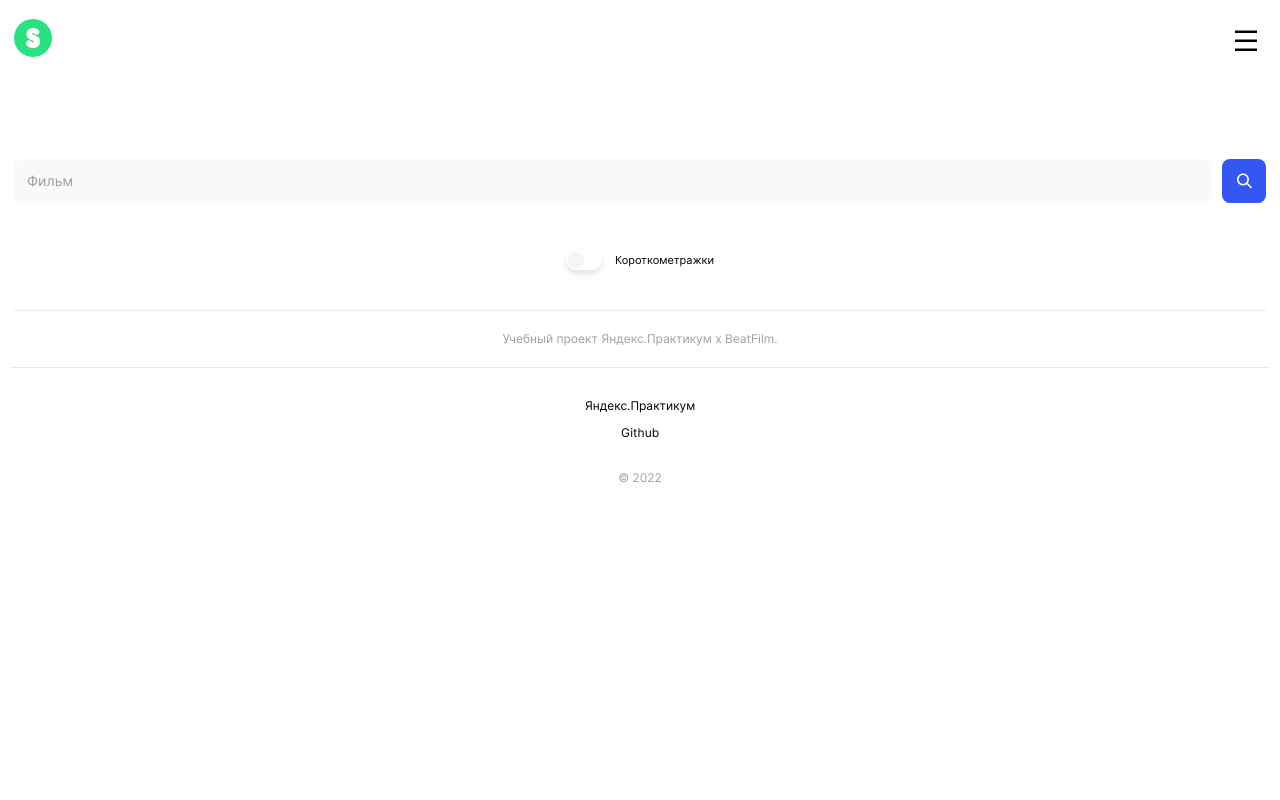
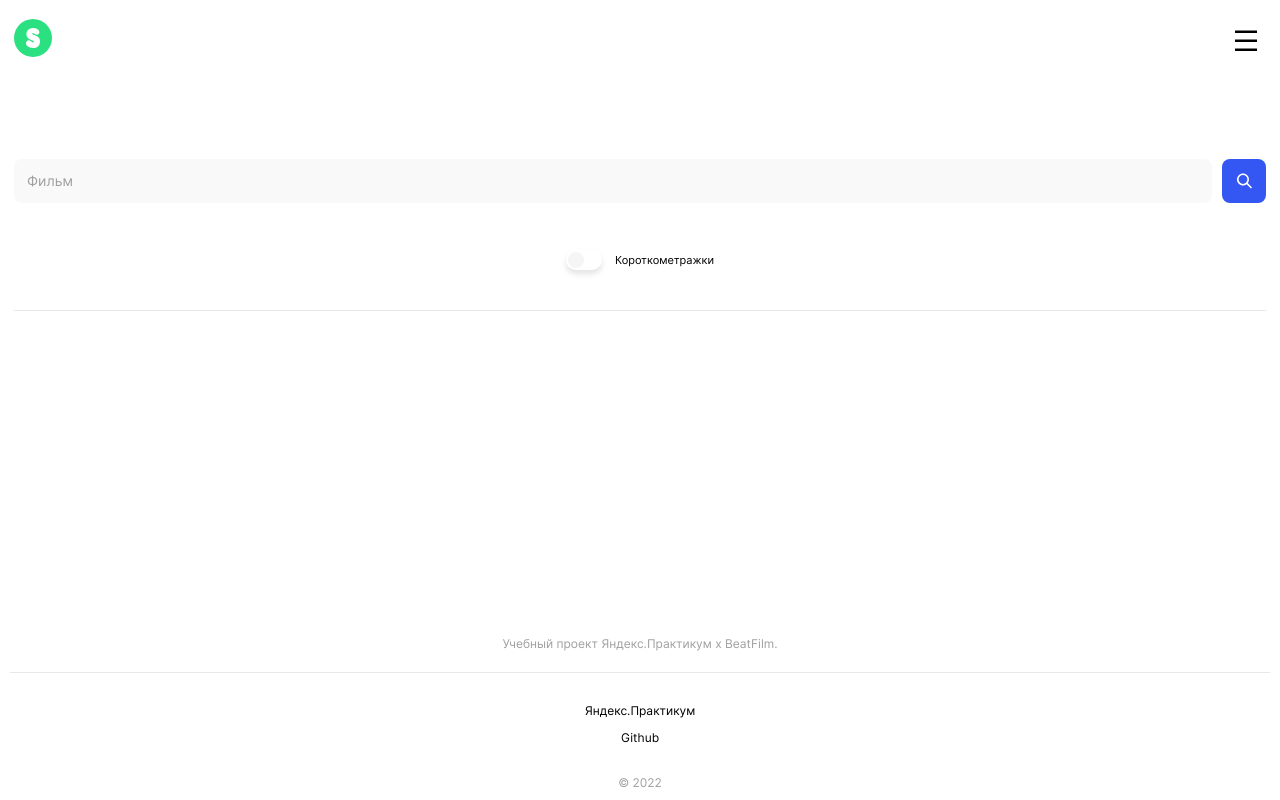
Before and after one commit to Maryk1007/movies-explorer-frontend, a React (Create React App) app: page /movies in a window 1280 px wide. Built offline with nearby package versions, Linux system fonts and the light colour scheme.

Commit message:
add css for movies

```diff
--- a/src/components/FilterCheckbox/FilterCheckbox.js
+++ b/src/components/FilterCheckbox/FilterCheckbox.js
@@ -13,7 +13,7 @@ function FilterCheckbox() {
         className='filter-checkbox__button'
         type='checkbox'
         id='checkbox-button'
-        checked={checked}
+        defaultChecked={checked}
         onChange={handleChange}>
       </input>
       <p className='filter-checkbox__label'>Короткометражки</p>
--- a/src/components/Movies/Movies.css
+++ b/src/components/Movies/Movies.css
@@ -0,0 +1,3 @@
+.movies {
+  flex: 1;
+}
```
